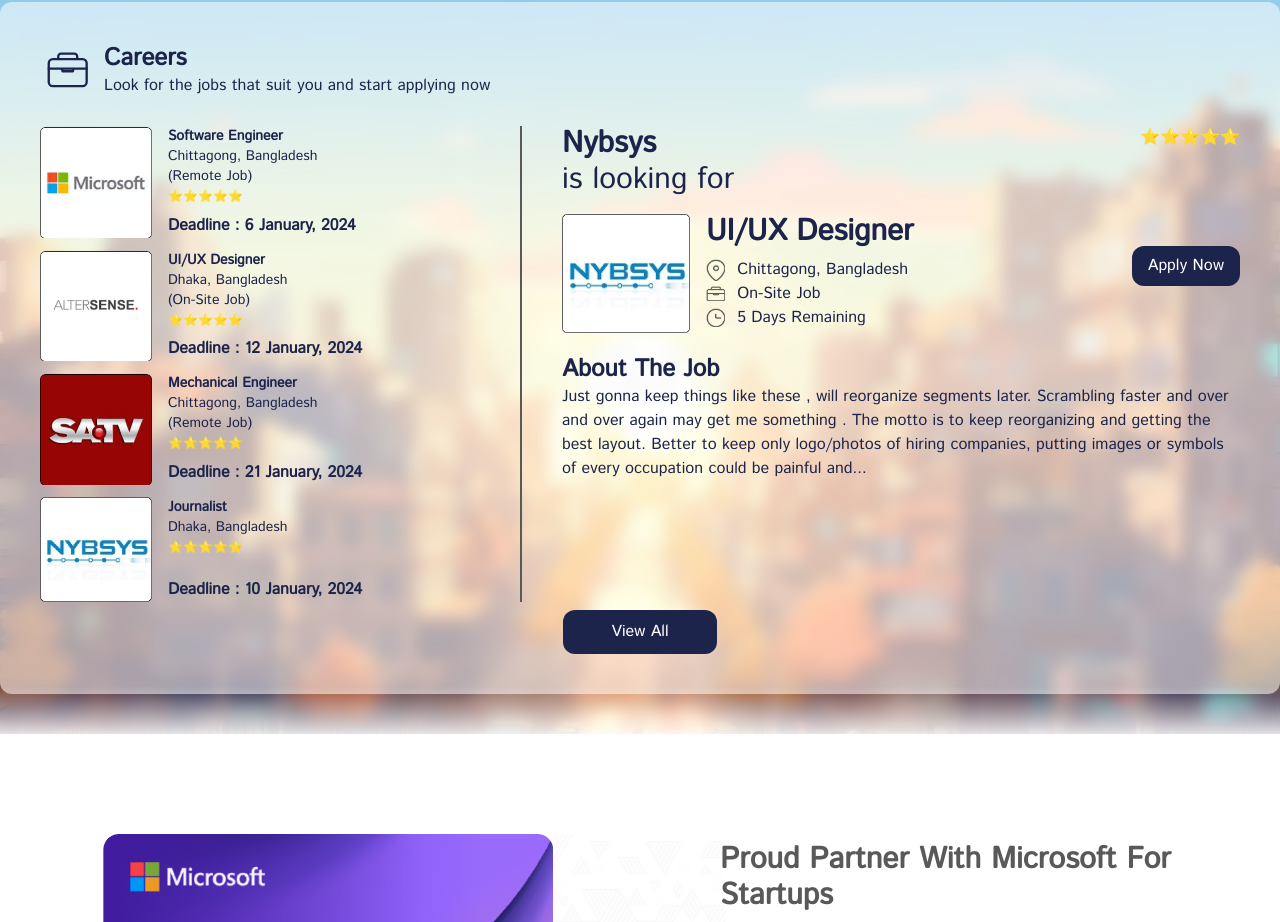
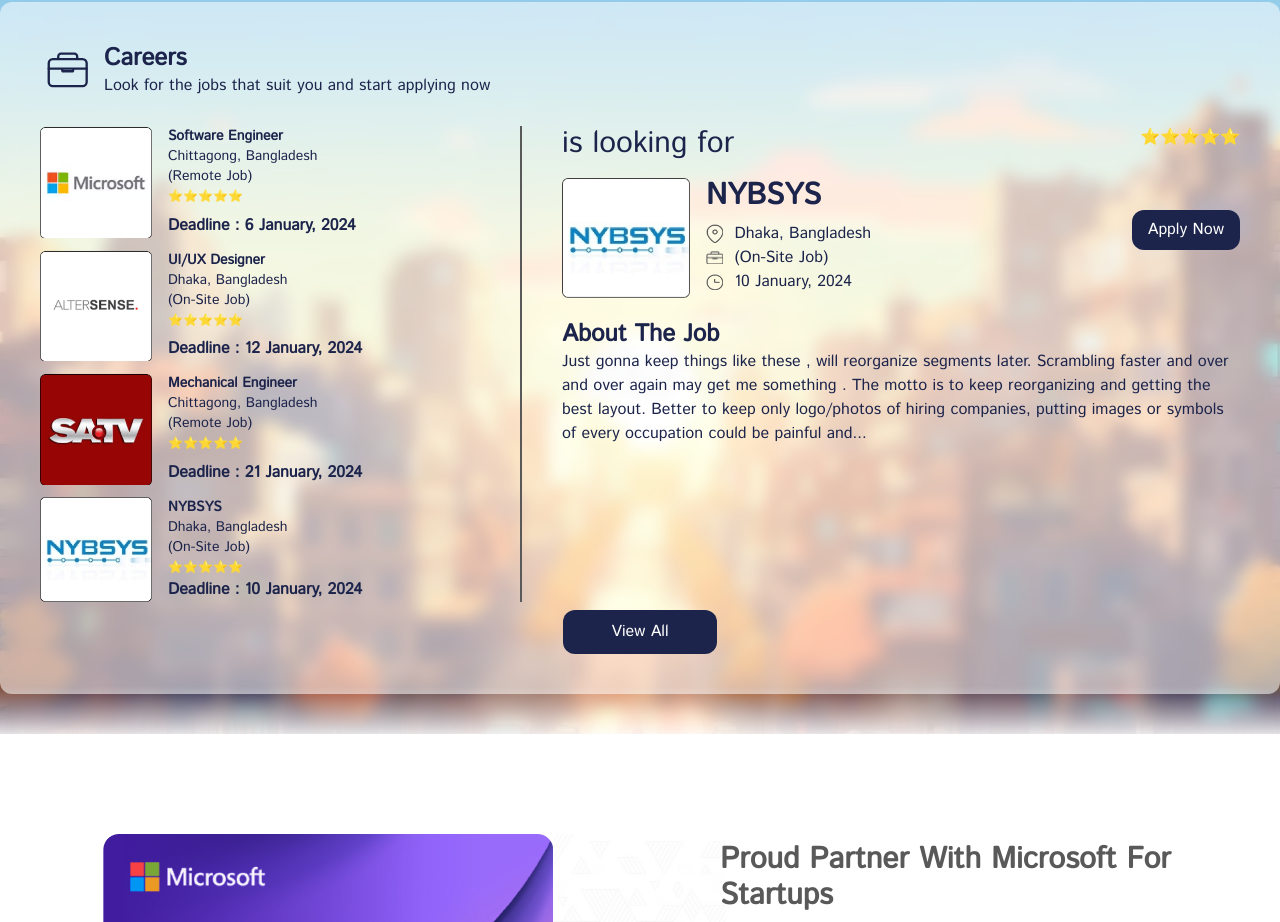
Before and after one commit to Rohan1279/smartgrad-frontend, a React (Vite) app: page / in a window 1280 px wide. Shown: the part 4418-5340 px from the top of the page. Built offline with nearby package versions, Linux system fonts and the light colour scheme.

Commit message:
update api struture

```diff
--- a/src/Pages/Home/Advance/Advance.jsx
+++ b/src/Pages/Home/Advance/Advance.jsx
@@ -11,7 +11,7 @@
   CarouselPrevious,
 } from "../../../components/ui/carousel-aptitude";
 
-const Advance = () => {
+const Advance = ({ aptitudes }) => {
   return (
     <section
       style={{
@@ -68,7 +68,7 @@
               methods ensure an effective and personalized study experience.
             </Typewriter> */}
               <CarouselContent className="py-5 z-50">
-                {AptitudeList.map((item, index) => (
+                {aptitudes?.map((item, index) => (
                   <CarouselItem key={index}>
                     <div className="flex flex-col mmd:flex-row justify-center items-center w-11/12 mx-auto">
                       <div className="cursor-default order-2 mmd:order-1 bg-[#F5F5F5] shadow-md px-4 md:px-14 flex-1 pt-11 rounded-xl z-40 relative h-fit">
--- a/src/Pages/Home/Careers/Careers.jsx
+++ b/src/Pages/Home/Careers/Careers.jsx
@@ -1,15 +1,58 @@
 import background from "../../../assets/Background/background-primary.png";
-import company1 from "../../../assets/CompanyLogos/company 1.png";
-import company2 from "../../../assets/CompanyLogos/company 2.png";
-import company3 from "../../../assets/CompanyLogos/company 3.png";
-import company4 from "../../../assets/CompanyLogos/company 4.png";
-import company5 from "../../../assets/CompanyLogos/company 5.png";
+
 import bag from "../../../assets/JobIcons/bag.png";
 import location from "../../../assets/JobIcons/location.png";
 import time from "../../../assets/JobIcons/time.png";
 import CareerIcon from "../../../assets/ThemeIcons/CareerIcon";
 import CareerCard from "../../../components/CareerCard/CareerCard";
-const Careers = () => {
+const Careers = ({ careers }) => {
+  // const careers = [
+  //   {
+  //     logo: company1,
+  //     company: "Microsoft",
+  //     role: "Software Engineer",
+  //     location: "Chittagong, Bangladesh",
+  //     jobType: "(Remote Job)",
+  //     rating: "",
+  //     deadline: "6 January, 2024",
+  //     description:
+  //       "Just gonna keep things like these , will reorganize segments later. Scrambling faster and over and over again may get me something . The motto is to keep reorganizing and getting the best layout. Better to keep only logo/photos of hiring companies, putting images or symbols of every occupation could be painful and...",
+  //   },
+  //   {
+  //     logo: company2,
+  //     company: "Alter Sense",
+  //     role: "UI/UX Designer",
+  //     location: "Dhaka, Bangladesh",
+  //     jobType: "(On-Site Job)",
+  //     rating: "",
+  //     deadline: "12 January, 2024",
+  //     description:
+  //       "Just gonna keep things like these , will reorganize segments later. Scrambling faster and over and over again may get me something . The motto is to keep reorganizing and getting the best layout. Better to keep only logo/photos of hiring companies, putting images or symbols of every occupation could be painful and...",
+  //   },
+  //   {
+  //     logo: company3,
+  //     company: "SATV",
+  //     role: "Mechanical Engineer",
+  //     location: "Chittagong, Bangladesh",
+  //     jobType: "(Remote Job)",
+  //     rating: "",
+  //     deadline: "21 January, 2024",
+  //     description:
+  //       "Just gonna keep things like these , will reorganize segments later. Scrambling faster and over and over again may get me something . The motto is to keep reorganizing and getting the best layout. Better to keep only logo/photos of hiring companies, putting images or symbols of every occupation could be painful and...",
+  //   },
+  //   {
+  //     logo: company4,
+  //     role: "NYBSYS",
+  //     location: "Dhaka, Bangladesh",
+  //     jobType: "(On-Site Job)",
+  //     rating: "",
+  //     deadline: "10 January, 2024",
+  //     isFeatured: true,
+  //     description:
+  //       "Just gonna keep things like these , will reorganize segments later. Scrambling faster and over and over again may get me something . The motto is to keep reorganizing and getting the best layout. Better to keep only logo/photos of hiring companies, putting images or symbols of every occupation could be painful and...",
+  //   },
+  // ];
+  const featuredData = careers.find((career) => career?.isFeatured);
   return (
     <section
       style={{
@@ -36,38 +79,9 @@
           </div>
           <div className="grid grid-cols-1 mmd:grid-cols-5 gap-y-8">
             <div className="mmd:col-span-2 flex flex-col space-y-3">
-              <CareerCard
-                logo={company1}
-                role={"Software Engineer"}
-                location={"Chittagong, Bangladesh"}
-                jobType={"(Remote Job)"}
-                rating={""}
-                deadline={"6 January, 2024"}
-              />
-              <CareerCard
-                logo={company2}
-                role={"UI/UX Designer"}
-                location={"Dhaka, Bangladesh"}
-                jobType={"(On-Site Job)"}
-                rating={""}
-                deadline={"12 January, 2024"}
-              />
-              <CareerCard
-                logo={company3}
-                role={"Mechanical Engineer"}
-                location={"Chittagong, Bangladesh"}
-                jobType={"(Remote Job)"}
-                rating={""}
-                deadline={"21 January, 2024"}
-              />
-              <CareerCard
-                logo={company4}
-                role={"Journalist"}
-                location={"Dhaka, Bangladesh"}
-                jobType={""}
-                rating={"(On-Site Job)"}
-                deadline={"10 January, 2024"}
-              />
+              {careers.map((career, index) => (
+                <CareerCard key={index} career={career} />
+              ))}
             </div>
 
             <div className="mmd:col-span-3 hidden sm:flex ">
@@ -75,7 +89,9 @@
               <div>
                 <div className="flex justify-between items-start">
                   <h2 className="text-3xl">
-                    <span className="text-primary font-bold">Nybsys</span>{" "}
+                    <span className="text-primary font-bold">
+                      {featuredData?.company}
+                    </span>{" "}
                     <p>is looking for</p>
                   </h2>
                   <span className="">⭐⭐⭐⭐⭐</span>
@@ -83,23 +99,23 @@
 
                 <div className="flex flex-col sm:flex-row space-y-8 items-start sm:items-start justify-center sm:justify-between mt-4">
                   <div className="flex flex-col sm:flex-row sm:space-y-auto justify-start items-start sm:items-start space-x-4">
-                    <img src={company5} alt="" className="w-32" />
+                    <img src={featuredData?.logo} alt="" className="w-32" />
                     <div className="">
                       <div className="">
                         <h3 className="font-bold text-3xl mb-2">
-                          UI/UX Designer
+                          {featuredData?.role}
                         </h3>
                         <div className="flex items-center space-x-3 ">
                           <img src={location} alt="" className="w-[8%] " />
-                          <span>Chittagong, Bangladesh</span>
+                          <span>{featuredData?.location}</span>
                         </div>
                         <div className="flex items-center space-x-3 ">
                           <img src={bag} alt="" className="w-[8%] " />
-                          <span>On-Site Job</span>
+                          <span>{featuredData?.jobType}</span>
                         </div>
                         <div className="flex items-center space-x-3 ">
                           <img src={time} alt="" className="w-[8%] " />
-                          <span>5 Days Remaining</span>
+                          <span>{featuredData?.deadline}</span>
                         </div>
                       </div>
                     </div>
--- a/src/Pages/Home/Home.jsx
+++ b/src/Pages/Home/Home.jsx
@@ -11,29 +11,174 @@
 import UniqueSection from "./UniqueSection/UniqueSection";
 import University from "./University/University";
 
+import company1 from "../../assets/CompanyLogos/company 1.png";
+import company2 from "../../assets/CompanyLogos/company 2.png";
+import company3 from "../../assets/CompanyLogos/company 3.png";
+import company4 from "../../assets/CompanyLogos/company 4.png";
+import company5 from "../../assets/CompanyLogos/company 5.png";
+
+import cambridge from "../../assets/UniversityLogos/cambridge.jpg";
+import gu from "../../assets/UniversityLogos/gu.jpg";
+import Harvard from "../../assets/UniversityLogos/Harvard.jpg";
+import insead from "../../assets/UniversityLogos/insead.png";
+import massachusetts from "../../assets/UniversityLogos/massachusetts.png";
+import nyu from "../../assets/UniversityLogos/nyu.jpg";
+import oxford from "../../assets/UniversityLogos/oxford.jpg";
+import Queens from "../../assets/UniversityLogos/Queens.jpg";
+import rmit from "../../assets/UniversityLogos/rmit.jpg";
+import toronto from "../../assets/UniversityLogos/toronto.jpg";
+
 const Home = () => {
+  const data = {
+    careers: [
+      {
+        logo: company1,
+        company: "Microsoft",
+        role: "Software Engineer",
+        location: "Chittagong, Bangladesh",
+        jobType: "(Remote Job)",
+        rating: "",
+        deadline: "6 January, 2024",
+        description:
+          "Just gonna keep things like these , will reorganize segments later. Scrambling faster and over and over again may get me something . The motto is to keep reorganizing and getting the best layout. Better to keep only logo/photos of hiring companies, putting images or symbols of every occupation could be painful and...",
+      },
+      {
+        logo: company2,
+        company: "Alter Sense",
+        role: "UI/UX Designer",
+        location: "Dhaka, Bangladesh",
+        jobType: "(On-Site Job)",
+        rating: "",
+        deadline: "12 January, 2024",
+        description:
+          "Just gonna keep things like these , will reorganize segments later. Scrambling faster and over and over again may get me something . The motto is to keep reorganizing and getting the best layout. Better to keep only logo/photos of hiring companies, putting images or symbols of every occupation could be painful and...",
+      },
+      {
+        logo: company3,
+        company: "SATV",
+        role: "Mechanical Engineer",
+        location: "Chittagong, Bangladesh",
+        jobType: "(Remote Job)",
+        rating: "",
+        deadline: "21 January, 2024",
+        description:
+          "Just gonna keep things like these , will reorganize segments later. Scrambling faster and over and over again may get me something . The motto is to keep reorganizing and getting the best layout. Better to keep only logo/photos of hiring companies, putting images or symbols of every occupation could be painful and...",
+      },
+      {
+        logo: company4,
+        role: "NYBSYS",
+        location: "Dhaka, Bangladesh",
+        jobType: "(On-Site Job)",
+        rating: "",
+        deadline: "10 January, 2024",
+        isFeatured: true,
+        description:
+          "Just gonna keep things like these , will reorganize segments later. Scrambling faster and over and over again may get me something . The motto is to keep reorganizing and getting the best layout. Better to keep only logo/photos of hiring companies, putting images or symbols of every occupation could be painful and...",
+      },
+    ],
+    aptitudes: [
+      {
+        heading: "Standardized Test Prep",
+        content:
+          "Prepare for exams like IELTS, GMAT, and GRE with tailored courses and practice materials. Expert instructors and adaptive learning methods ensure an effective and personalized study experience.",
+        image: "https://i.ibb.co/ctzDMGv/post-6.jpg",
+      },
+      {
+        heading: "Soft Skills Development",
+        content:
+          "Hone essential soft skills such as presentation and negotiation to excel in your professional interactions. Interactive workshops and practical exercises empower you to communicate effectively and navigate diverse situations.",
+        image: "https://i.ibb.co/Jj3Vf4V/post-8.jpg",
+      },
+      {
+        heading: "Well-Being Counseling",
+        content:
+          "Prioritize your mental health with our well-being counseling services. Qualified counselors provide support and guidance to help you navigate life's challenges and enhance your overall emotional wellness.",
+        image: "https://i.ibb.co/ZLgzW7j/post-12.jpg",
+      },
+      {
+        heading: "Business Skills Enhancement",
+        content:
+          "Elevate your business acumen with courses in project management, financial modeling, and valuation. Learn from industry professionals and gain practical insights to excel in the dynamic world of business. Explore our diverse offerings and embark on a journey of continuous improvement across academics, interpersonal skills, mental well-being, and professional competence. Your success starts here.",
+        image: "https://i.ibb.co/6BmBNxS/unique-section-placeholder.png",
+      },
+    ],
+    university: {
+      carouselItems: [
+        {
+          name: "Oxford University",
+          image: oxford,
+          link: "www.ox.ac.uk",
+        },
+        {
+          name: "Cambridge University",
+          image: cambridge,
+          link: "www.cam.ac.uk",
+        },
+        {
+          name: "New York University",
+          image: nyu,
+          link: "www.nyu.edu",
+        },
+        {
+          name: "INSEAD",
+          image: insead,
+          link: "www.insead.edu",
+        },
+        {
+          name: "Georgetown University",
+          image: gu,
+          link: "www.georgetown.edu",
+        },
+        {
+          name: "University of Toronto",
+          image: toronto,
+          link: "https://www.utoronto.ca/",
+        },
+        {
+          name: "Queen's University",
+          image: Queens,
+          link: "www.queensu.ca",
+        },
+        {
+          name: "University of Windsor",
+          image: massachusetts,
+          link: "www.uwindsor.ca",
+        },
+        {
+          name: "Harvard University",
+          image: Harvard,
+          link: "www.harvard.edu",
+        },
+        {
+          name: "RMIT University",
+          image: rmit,
+          link: "www.rmit.edu.au",
+        },
+      ],
+    },
+  };
+
   // pass api datas
-  // ** unique section
+  // ** unique section ✅
   // ** university
   // ** testimonials (fixed numbers)
-  // ** careers(is_featured)
-  // ** aptitudes
+  // ** careers (is_featured) ✅
+  // ** aptitudes ✅
 
   return (
     <>
       <Banner />
       <ThemeSection />
       <UniqueSection />
-      <University />
+      <University university={data?.university} />
       <Testimonials />
-      <Careers />
+      <Careers careers={data?.careers} />
       <Microsoft />
       <Sponser />
-      <Advance />
+      <Advance aptitudes={data?.aptitudes} />
       <Courses />
       <Network />
       <About />
-      {/* <Map /> */}
     </>
   );
 };
--- a/src/Pages/Home/UniqueSection/UniqueSection.jsx
+++ b/src/Pages/Home/UniqueSection/UniqueSection.jsx
@@ -14,7 +14,6 @@
 import NetworkIcon from "../../../assets/ThemeIcons/NetworkIcon";
 import UniversityIcon from "../../../assets/ThemeIcons/UniversityIcon";
 import FeatureCard from "../../../components/ui/FeatureCard";
-
 import "./UniqueSection.css";
 
 const data = {
@@ -64,7 +63,10 @@
         <div className="flex justify-between mb-7">
           <div className="flex space-x-2">
             <div>
-              <h2 className="text-4xl font-bold">Why is <span className="text-[#09D5D7]">smart</span><span className="text-[#595959]">grad</span> for you</h2>
+              <h2 className="text-4xl font-bold">
+                Why is <span className="text-[#09D5D7]">smart</span>
+                <span className="text-[#595959]">grad</span> for you
+              </h2>
               <p className="text-base max-w-xl mt-4">{data?.subtitle}</p>
             </div>
           </div>
--- a/src/components/CareerCard/CareerCard.jsx
+++ b/src/components/CareerCard/CareerCard.jsx
@@ -1,5 +1,6 @@
 import img from "../../assets/CompanyLogos/company 1.png";
-const CareerCard = ({ logo, role, location, jobType, rating, deadline }) => {
+const CareerCard = ({ career }) => {
+  const { logo, role, location, jobType, deadline } = career;
   return (
     <div className="flex justify-start items-start space-x-4">
       <img src={logo} alt="" className="w-28" />
```
Also changed, not shown: src/Pages/Home/University/University.jsx (+12 -2 lines).
